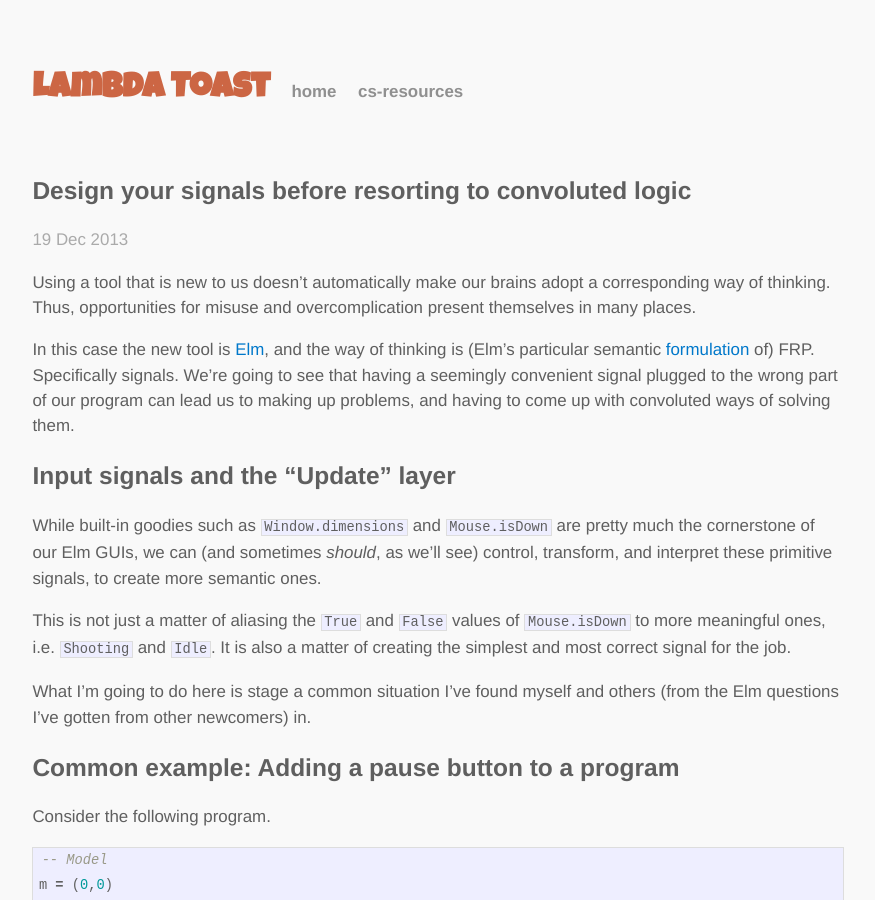
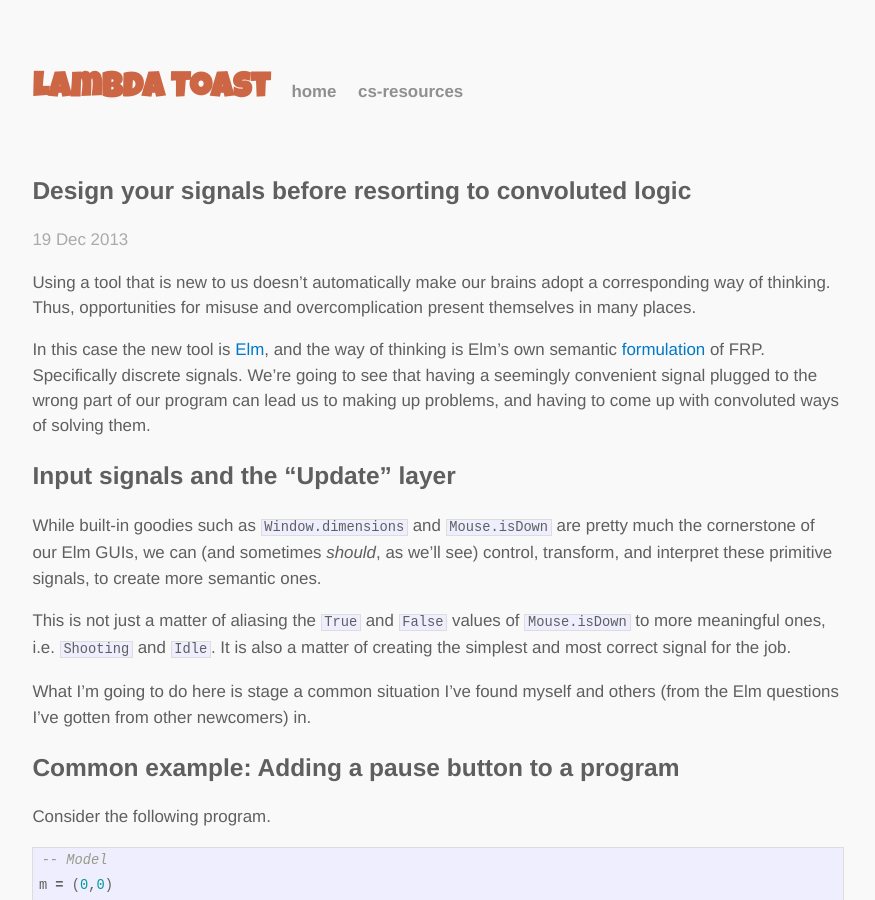
Before and after one commit to lambdatoast/lambdatoast.github.com, a Jekyll site: the page built from _posts/2013-12-17-design-your-signals.markdown, in a window 1280 px wide and 900 px high. Shown: the whole window, without its empty margins (202-1077 px from the left). Built offline with Jekyll 4.4.1, drawn with Linux system fonts in a browser that asks for light colours.

Commit message:
Add clarification.

```diff
--- a/_posts/2013-12-17-design-your-signals.markdown
+++ b/_posts/2013-12-17-design-your-signals.markdown
@@ -9,8 +9,9 @@ Using a tool that is new to us doesn't automatically make
 our brains adopt a corresponding way of thinking. Thus, opportunities for misuse
 and overcomplication present themselves in many places.
 
-In this case the new tool is [Elm][elm-website], and the way of thinking is (Elm's particular semantic [formulation][elm-semantics] of) FRP. Specifically
-signals. We're going to see that having a seemingly convenient signal plugged to
+In this case the new tool is [Elm][elm-website], and the way of thinking is Elm's
+own semantic [formulation][elm-semantics] of FRP. Specifically discrete signals.
+We're going to see that having a seemingly convenient signal plugged to
 the wrong part of our program can lead us to making up problems, and
 having to come up with convoluted ways of solving them.
 
```
